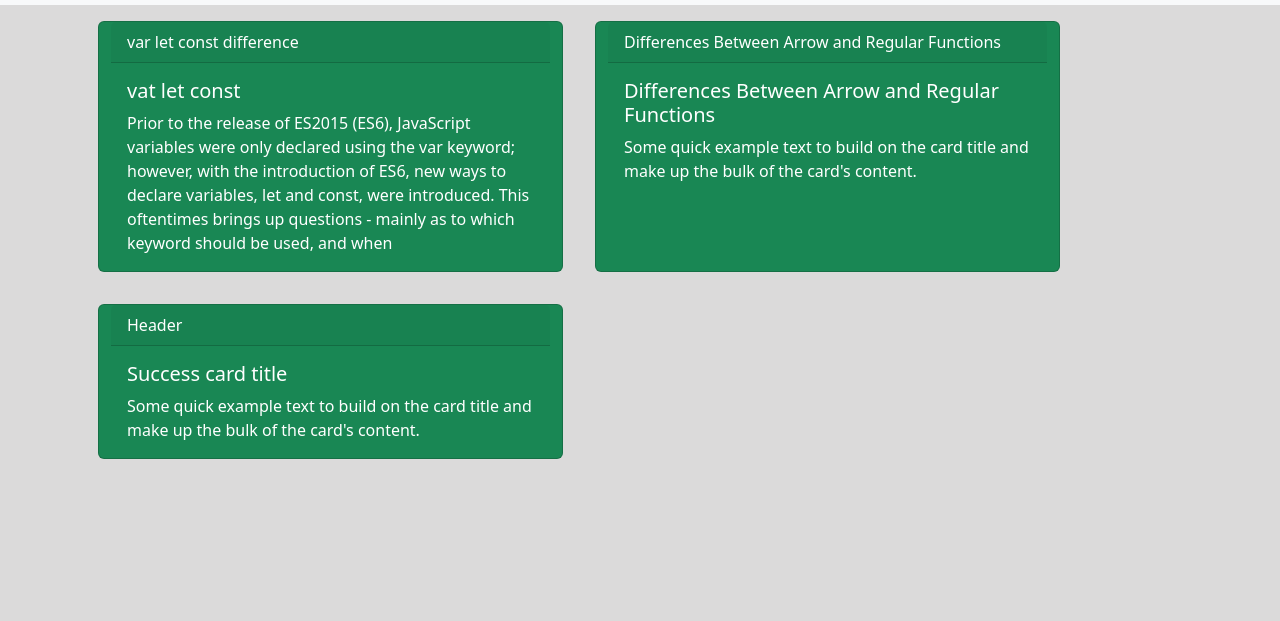
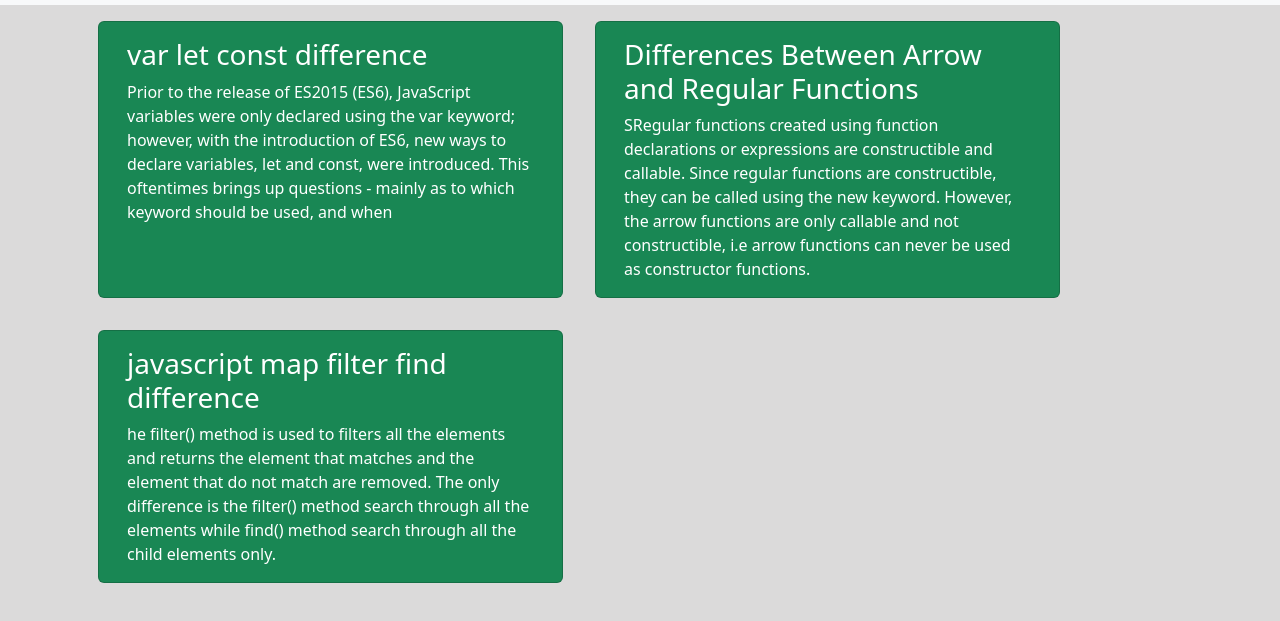
Before and after one commit to alamin0561464977/the-new-news, a plain HTML site: page blog.html in a window 1280 px wide. Shown: the part 51-672 px from the top of the page. Drawn offline with nearby package versions, Linux system fonts and the light colour scheme.

Commit message:
added a all blogs

```diff
--- a/app.js
+++ b/app.js
@@ -42,7 +42,7 @@ const displayNews = (news) => {
     const newsContainer = document.getElementById('newsContainer');
     newsContainer.innerHTML = "";
     news.forEach(news => {
-        console.log(news);
+        // console.log(news);
         const { image_url, title, details, author, total_view, _id } = news;
         const { name, img, published_date } = author;
         const newsDiv = document.createElement('div');
--- a/blog.html
+++ b/blog.html
@@ -46,9 +46,8 @@
     <main>
         <section class="row container mx-auto">
             <div class="card m-3 cal-10 cal-sm-10 col-md-5 col-lg-5 text-bg-success mb-3">
-                <div class="card-header">var let const difference</div>
                 <div class="card-body">
-                    <h5 class="card-title">vat let const</h5>
+                    <h3 class="card-title">var let const difference</h3>
                     <p class="card-text">Prior to the release of ES2015 (ES6), JavaScript variables were only declared
                         using the var keyword; however, with the introduction of ES6, new ways to declare variables, let
                         and const, were introduced. This oftentimes brings up questions - mainly as to which keyword
@@ -56,19 +55,21 @@
                 </div>
             </div>
             <div class="card m-3 cal-10 cal-sm-10 col-md-5 col-lg-5 text-bg-success mb-3">
-                <div class="card-header">Differences Between Arrow and Regular Functions</div>
                 <div class="card-body">
-                    <h5 class="card-title">Differences Between Arrow and Regular Functions</h5>
-                    <p class="card-text">Some quick example text to build on the card title and make up the bulk of the
-                        card's content.</p>
+                    <h3 class="card-title">Differences Between Arrow and Regular Functions</h3>
+                    <p class="card-text">SRegular functions created using function declarations or expressions are
+                        constructible and callable. Since regular functions are constructible, they can be called using
+                        the new keyword. However, the arrow functions are only callable and not constructible, i.e arrow
+                        functions can never be used as constructor functions.</p>
                 </div>
             </div>
             <div class="card m-3 cal-10 cal-sm-10 col-md-5 col-lg-5 text-bg-success mb-3">
-                <div class="card-header">Header</div>
                 <div class="card-body">
-                    <h5 class="card-title">Success card title</h5>
-                    <p class="card-text">Some quick example text to build on the card title and make up the bulk of the
-                        card's content.</p>
+                    <h3 class="card-title">javascript map filter find difference</h3>
+                    <p class="card-text">he filter() method is used to filters all the elements and returns the element
+                        that matches and the element that do not match are removed. The only difference is the filter()
+                        method search through all the elements while find() method search through all the child elements
+                        only.</p>
                 </div>
             </div>
         </section>
```
